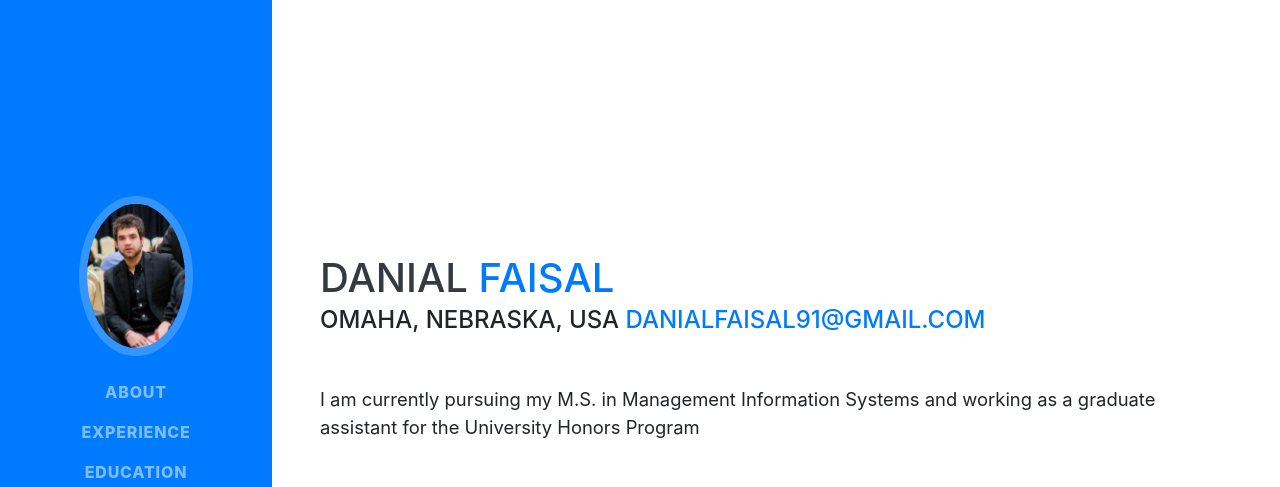
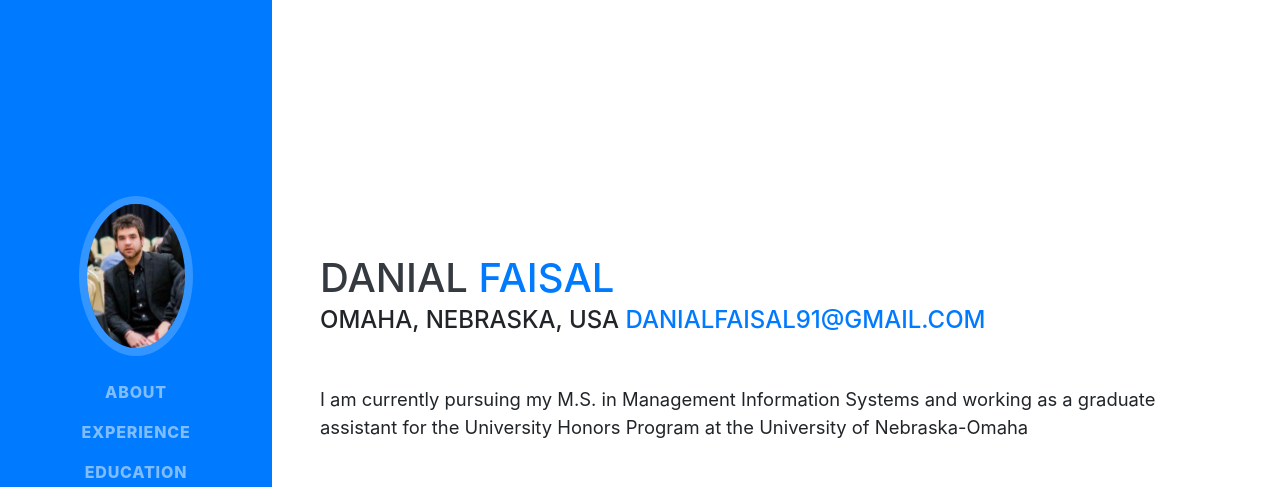
Before and after one commit to danialfaisal/Personal-Website, a website with bundled scripts: page index.html in a window 1280 px wide. Shown: the top 487 px of the page. Built offline with nearby package versions, Linux system fonts and the light colour scheme; a web font is replaced by a local one.

```diff
--- a/index.html
+++ b/index.html
@@ -69,7 +69,7 @@
       <div class="subheading mb-5"> Omaha, Nebraska, USA
         <a href="mailto:danialfaisal91@gmail.com">danialfaisal91@gmail.com</a>
       </div>
-      <p class="lead mb-5">I am currently pursuing my M.S. in Management Information Systems and working as a graduate assistant for the University Honors Program</p>
+      <p class="lead mb-5">I am currently pursuing my M.S. in Management Information Systems and working as a graduate assistant for the University Honors Program at the University of Nebraska-Omaha</p>
       <div class="social-icons">
         <a href="https://www.linkedin.com/in/danial-faisal-268379b2/">
           <i class="fab fa-linkedin-in"></i>
```
